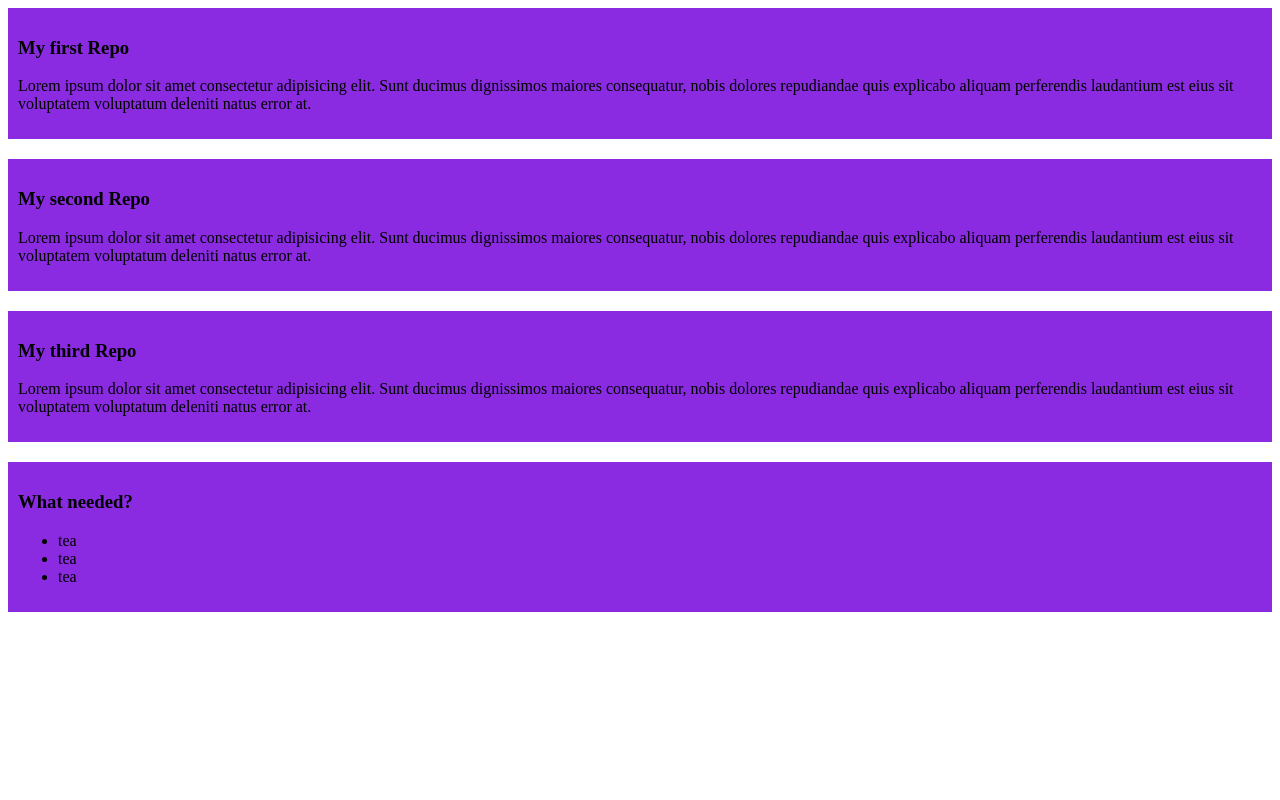
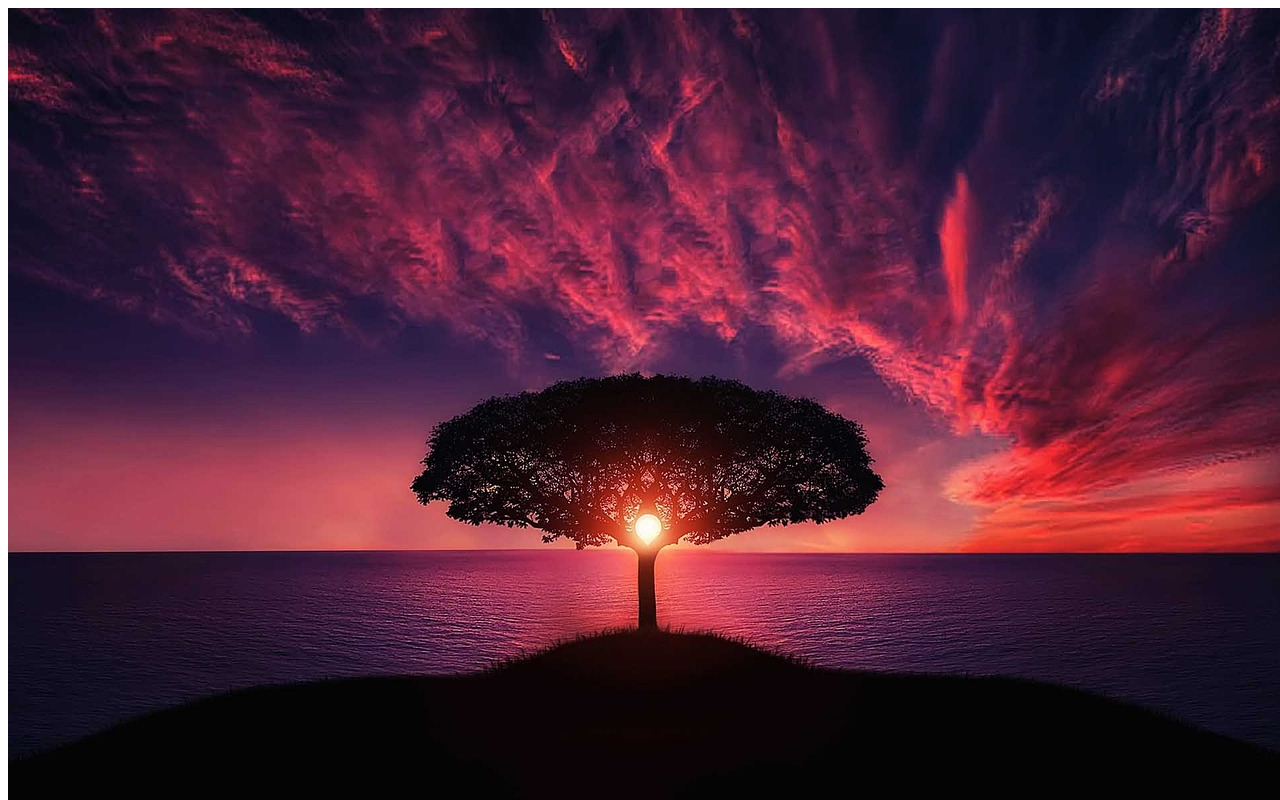
Before and after one commit to rahin100/my-first-git-repo, a plain HTML site: page index.html in a window 1280 px wide. Shown: the top 800 px of the page. Drawn offline with Linux system fonts and the light colour scheme.

Commit message:
added image

```diff
--- a/index.html
+++ b/index.html
@@ -7,6 +7,7 @@
     <link rel="stylesheet" href="style.css">
 </head>
 <body>
+    <img src="t.jpg" alt="">
     <div>
         <h3>My first Repo</h3>
         <p>
```
Also changed, not shown: style.css (line endings or trailing spaces), t.jpg (added).
